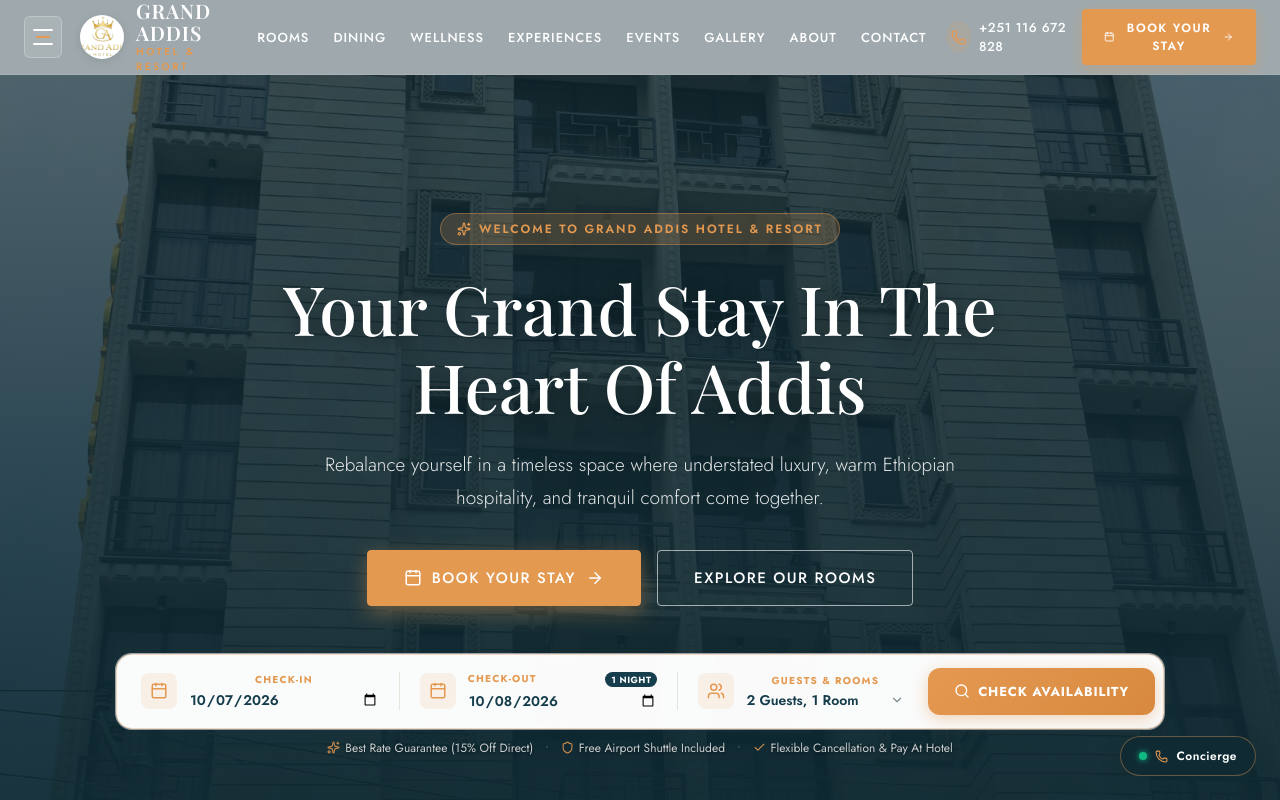
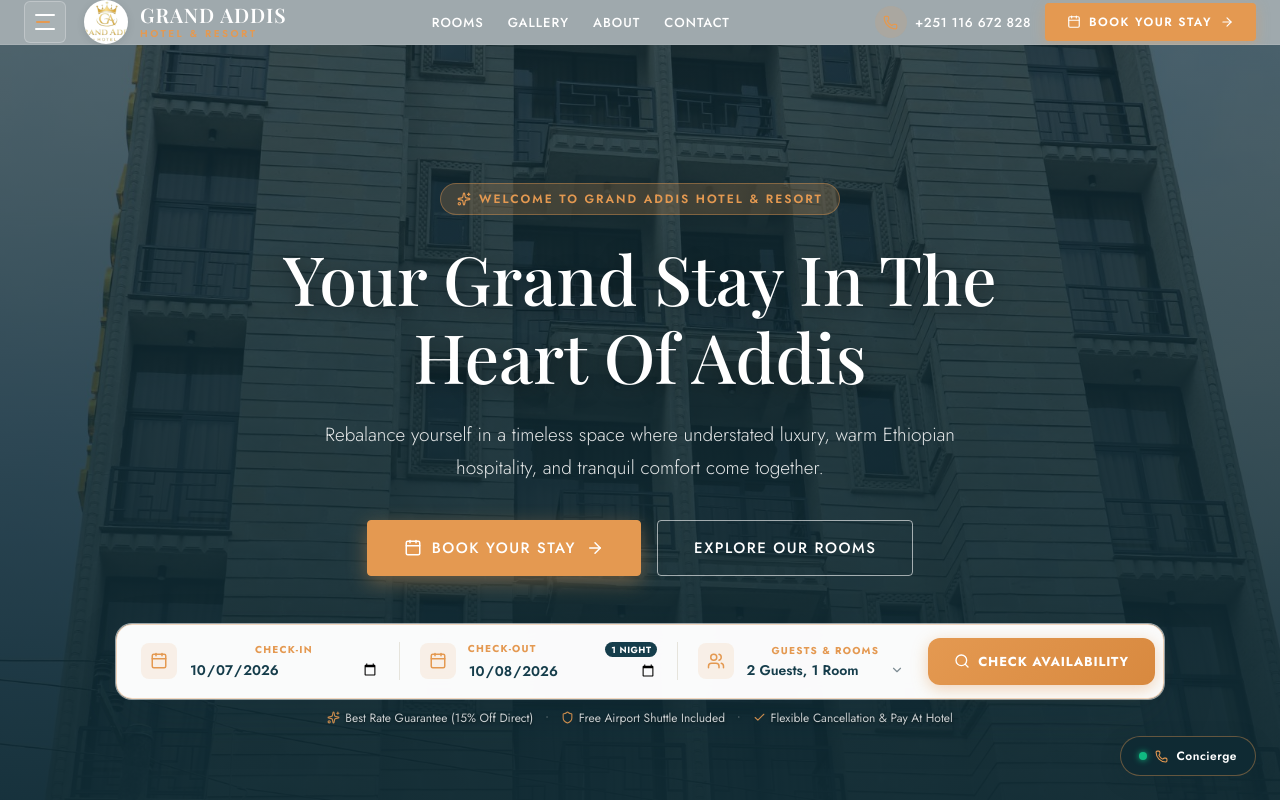
Before and after one commit to yasterlij/grandaddishotel, a Next.js app: page / in a window 1280 px wide. Shown: the top 800 px of the page. Built offline with nearby package versions, Linux system fonts and the light colour scheme; no server answers; the database is empty; a web font is replaced by a local one.

Commit message:
refactor: minimize navbar menu by removing Dining, Wellness, Experiences, and Events

```diff
--- a/src/components/Header.tsx
+++ b/src/components/Header.tsx
@@ -30,10 +30,6 @@
 
   const navLinks = [
     { label: 'Rooms', href: '/rooms' },
-    { label: 'Dining', href: '/dining' },
-    { label: 'Wellness', href: '/wellness' },
-    { label: 'Experiences', href: '/experiences' },
-    { label: 'Events', href: '/weddings-events' },
     { label: 'Gallery', href: '/gallery' },
     { label: 'About', href: '/about-us' },
     { label: 'Contact', href: '/contact' },
```
